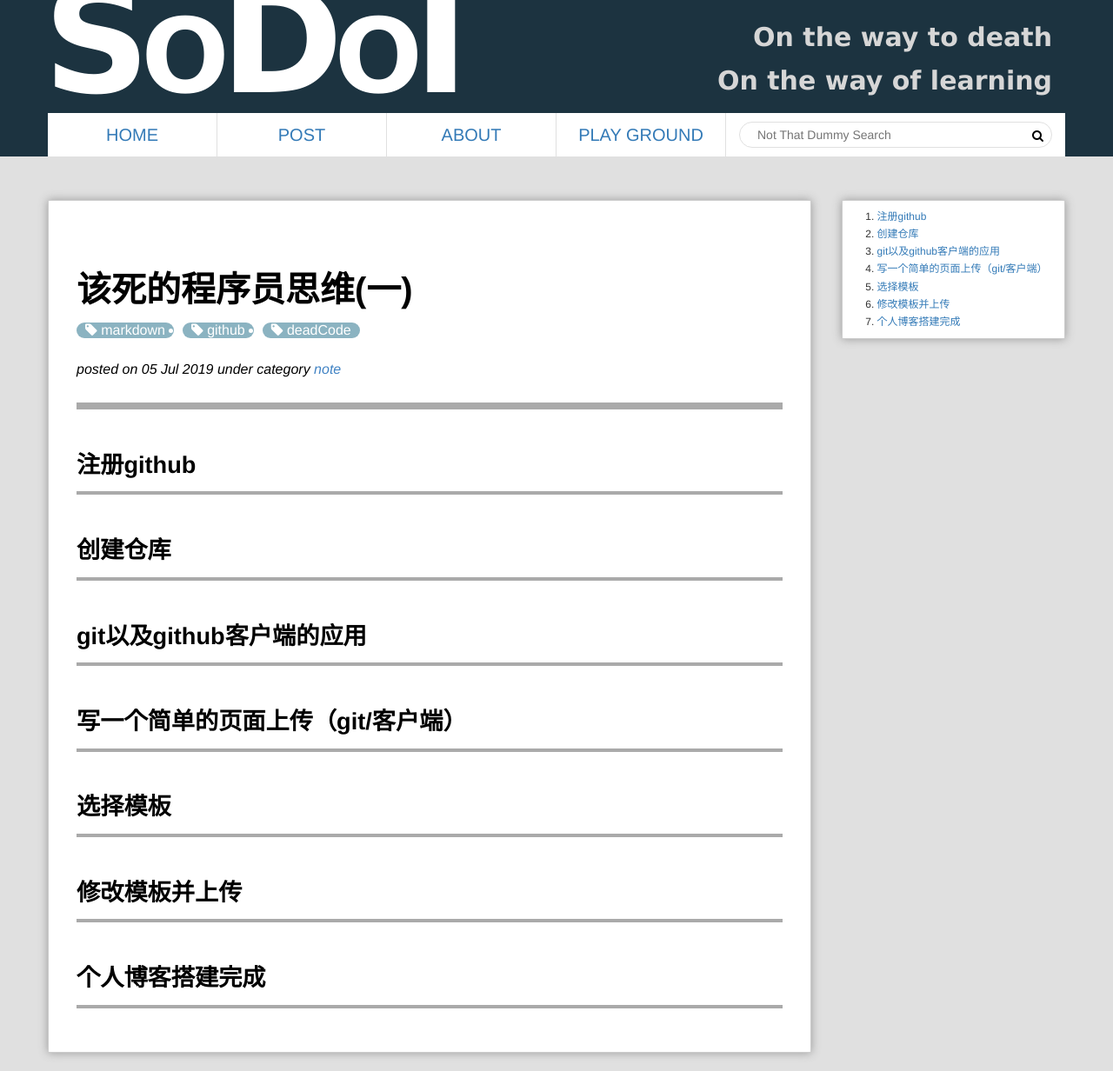
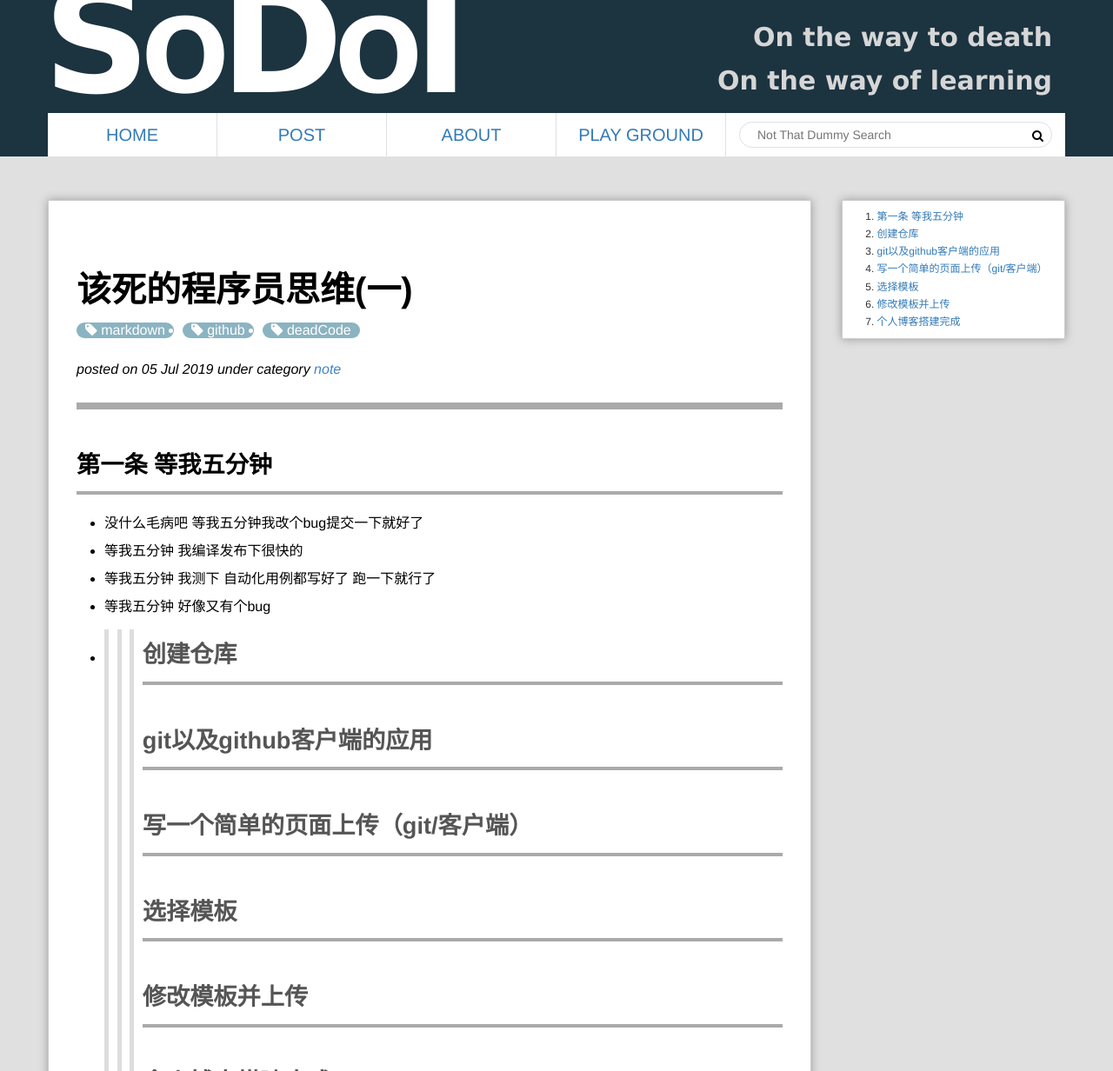
Before and after one commit to rookieCodeCCW/rookieCodeCCW.github.io, a Jekyll site: the page built from _posts/2019-7-5-github-badCode.md, in a window 1280 px wide, cut to the strip 0-1232 px from the top of the page. Shown: the whole strip at 87% size. Built offline with Jekyll 4.4.1, drawn with Linux system fonts in a browser that asks for light colours; Markdown is read by kramdown in place of the engine named in the settings.

Commit message:
Update 2019-7-5-github-badCode.md
等我五分钟

```diff
--- a/_posts/2019-7-5-github-badCode.md
+++ b/_posts/2019-7-5-github-badCode.md
@@ -5,7 +5,12 @@ category: note
 tags: [markdown,github,deadCode]
 excerpt: "该死的程序员思维吐槽"
 ---
-# 注册github
+# 第一条 等我五分钟
+ * 没什么毛病吧 等我五分钟我改个bug提交一下就好了
+ * 等我五分钟 我编译发布下很快的
+ * 等我五分钟 我测下 自动化用例都写好了 跑一下就行了
+ * 等我五分钟 好像又有个bug
+ * >>>
 # 创建仓库
 # git以及github客户端的应用
 # 写一个简单的页面上传（git/客户端）
```
